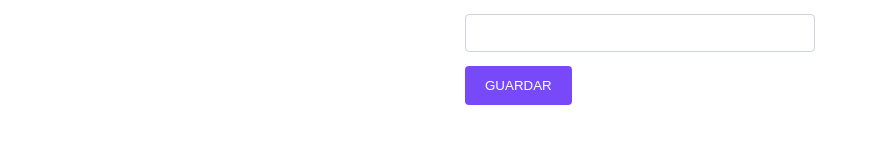
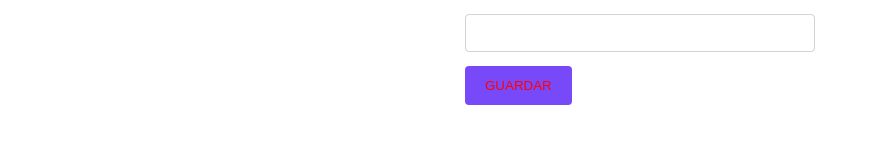
Before and after one commit to HugoMontes/curso-angular-11, an Angular app: page / in a window 1280 px wide. Shown: the part 237-380 px from the top of the page, without its empty margins (0-877 px from the left). Built offline with nearby package versions, Linux system fonts and the light colour scheme.

Commit message:
38. Atributos, clases y estilos binding > Estilos

```diff
--- a/src/app/components/heros/heros.component.html
+++ b/src/app/components/heros/heros.component.html
@@ -11,7 +11,11 @@
   />
 
   <!-- <app-my-component4 [titulo]="titulo"></app-my-component4> -->
-  <button [class.cambiar-color]="getChangeColor()" (click)="showMessage()">
+  <button
+    [style.color]="color"
+    [class.cambiar-color]="getChangeColor()"
+    (click)="showMessage()"
+  >
     GUARDAR
   </button>
 </div>
--- a/src/app/components/heros/heros.component.ts
+++ b/src/app/components/heros/heros.component.ts
@@ -14,6 +14,8 @@ import {
 export class HerosComponent implements OnInit, AfterViewInit {
   titulo = 'Hello World';
   disableInput = true;
+  color = 'red';
+
   @ViewChild('miH1') miH1: ElementRef | undefined;
 
   ngOnInit(): void {
```
